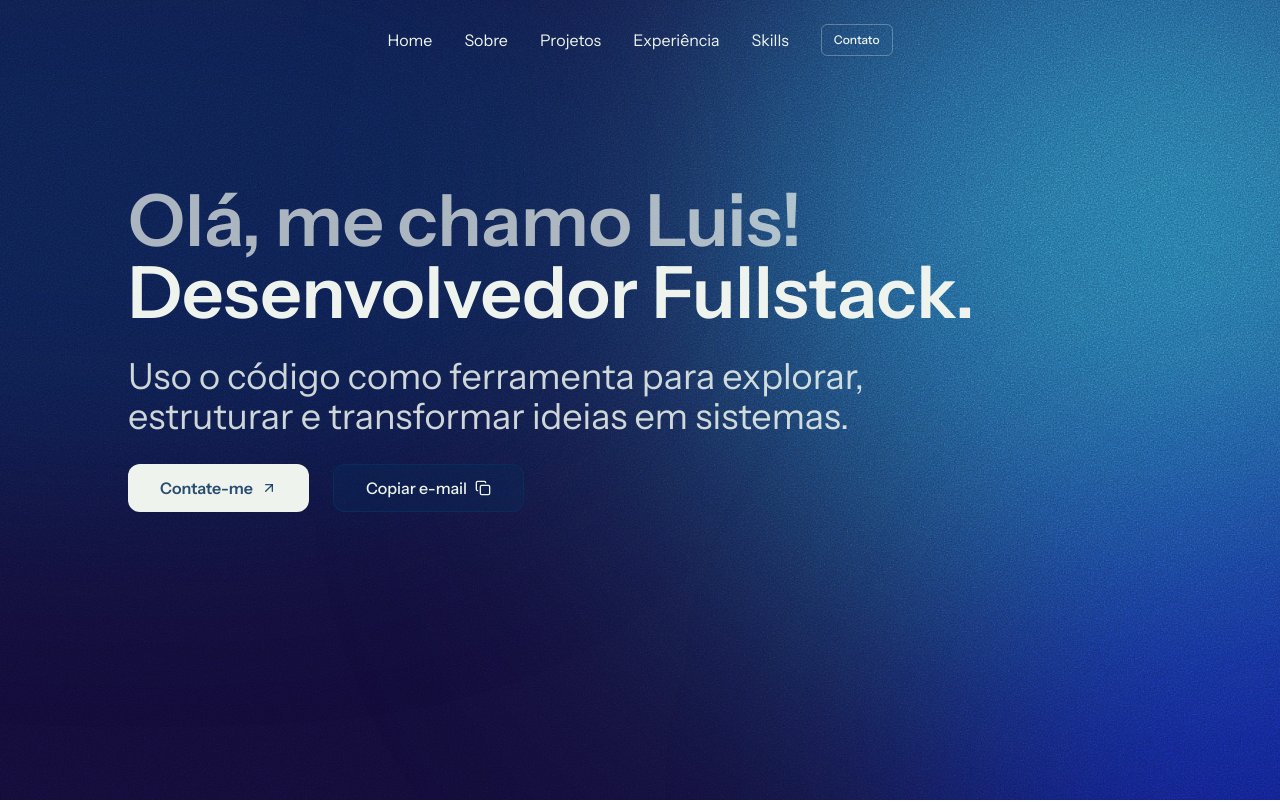
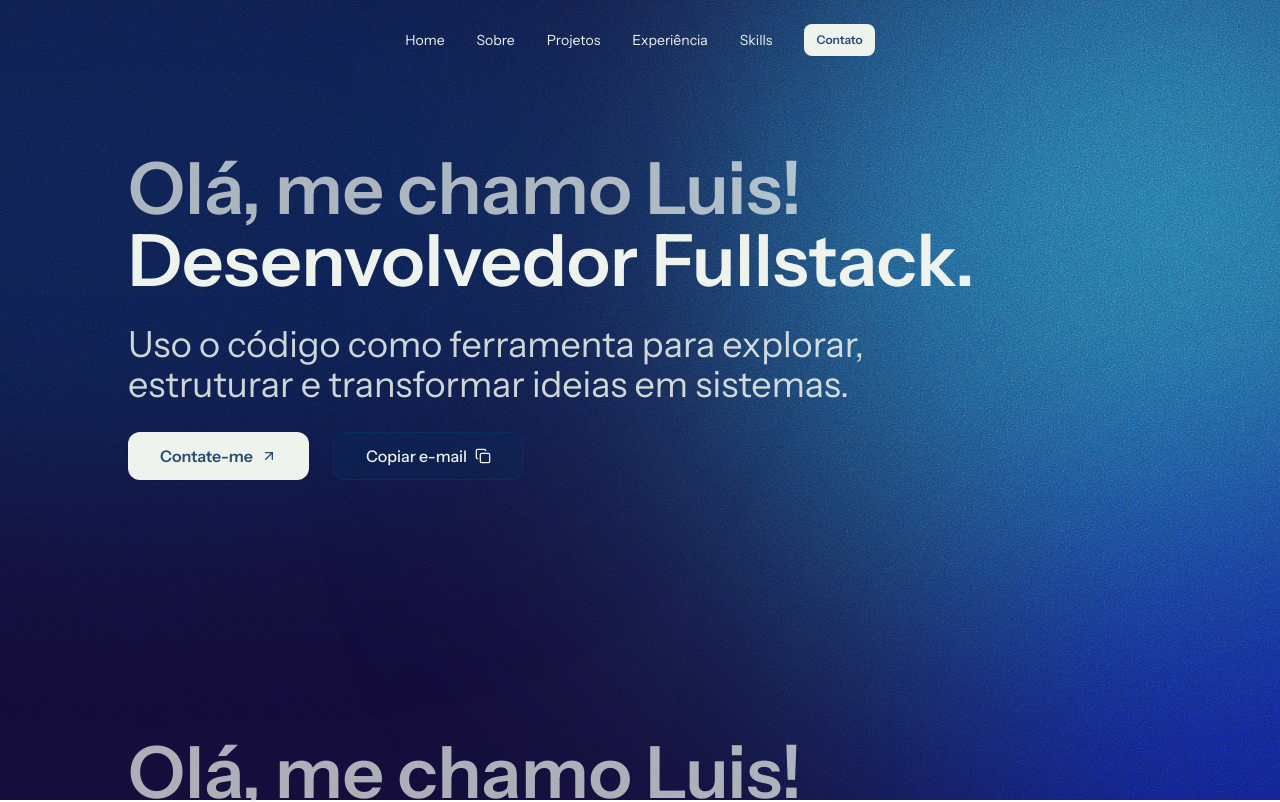
Before and after one commit to luisz19/portfolio, a React (Vite) app: page / in a window 1280 px wide. Shown: the top 802 px of the page. Built offline with nearby package versions, Linux system fonts and the light colour scheme.

Commit message:
feat: add scroll effect to header component and update layout

```diff
--- a/src/App.tsx
+++ b/src/App.tsx
@@ -25,6 +25,7 @@ function App() {
           sections={sections}
         />
         <Hero />
+        <Hero />
       </div>
     </div>
   )
--- a/src/components/layout/header.tsx
+++ b/src/components/layout/header.tsx
@@ -1,5 +1,6 @@
 import { Button, Card } from "@/components"
 import { section } from "framer-motion/client"
+import { useEffect, useState } from "react"
 
 type Section = {
     id: string
@@ -12,30 +13,47 @@ interface HeaderProps {
 }
 
 export const Header = ({ sections }: HeaderProps) => {
+    const [isScrolled, setIsScrolled] = useState(false);
 
 
 
+    useEffect(() => {
+        const handleScroll = () => {
+            setIsScrolled(window.scrollY > 50);
+        }
+        window.addEventListener("scroll", handleScroll);
+        return () => window.removeEventListener("scroll", handleScroll);
+    }, []);
+
     return (
-        <header className="w-full justify-center items-center gap-8 flex">
-                <nav className="flex gap-8">
+        <header className={`fixed top-0 left-0 w-full z-50 transition-all duration-500 ${isScrolled ? 'py-8' : 'pt-6'}`}>
+            <div className={`max-w-[1440px] mx-auto px-section flex items-center justify-center   duration-500 `}>
+
+                <nav className={`flex items-center transition-all duration-200  ${
+                    isScrolled
+                        ? 'bg-card-light backdrop-blur-md rounded-xl pl-4 pr-2 py-2 gap-6 shadow-lg'
+                        : 'gap-8'
+                }`}>
+                    <div className="flex gap-8 items-center flex-1">
                         {sections.slice(0, -1).map((section) => (
                             <a
                                 key={section.id}
                                 href={`#${section.id}`}
-                            className="text-text-primary hover:text-text-secondary transition-colors duration-300"
+                                className="text-text-primary hover:text-text-secondary transition-colors duration-300 text-sm"
                             >
                                 {section.label}
                             </a>
                         ))}
+                    </div>
+
+                    <Button variant="default" size="sm" className="rounded-lg">
+                        {sections[sections.length - 1].label}
+                    </Button>
 
                 </nav>
 
-            <div>
-                <Button variant="outline" size="sm">
-                    {sections[sections.length - 1].label}
-                </Button>
+
             </div>
-
         </header>
     )
 }
```
Lines whose indentation alone changed are shown as unchanged.
